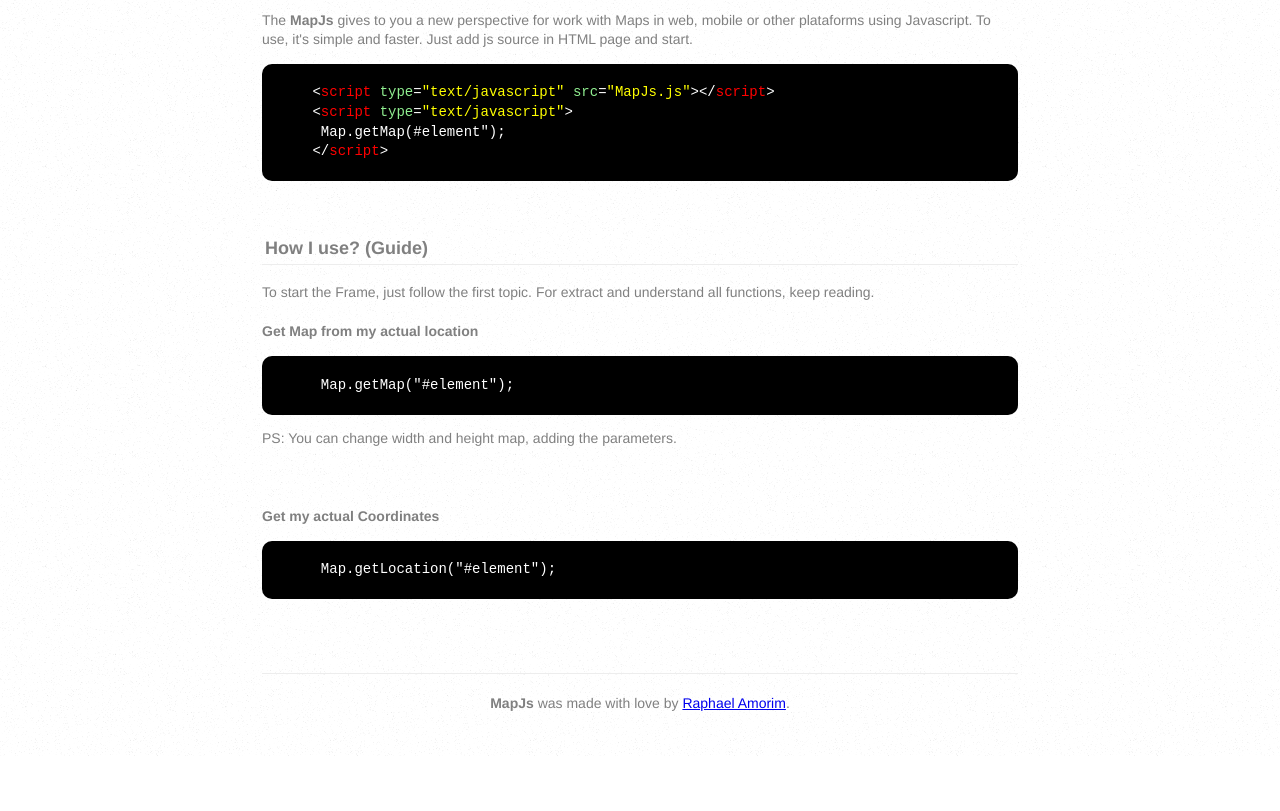
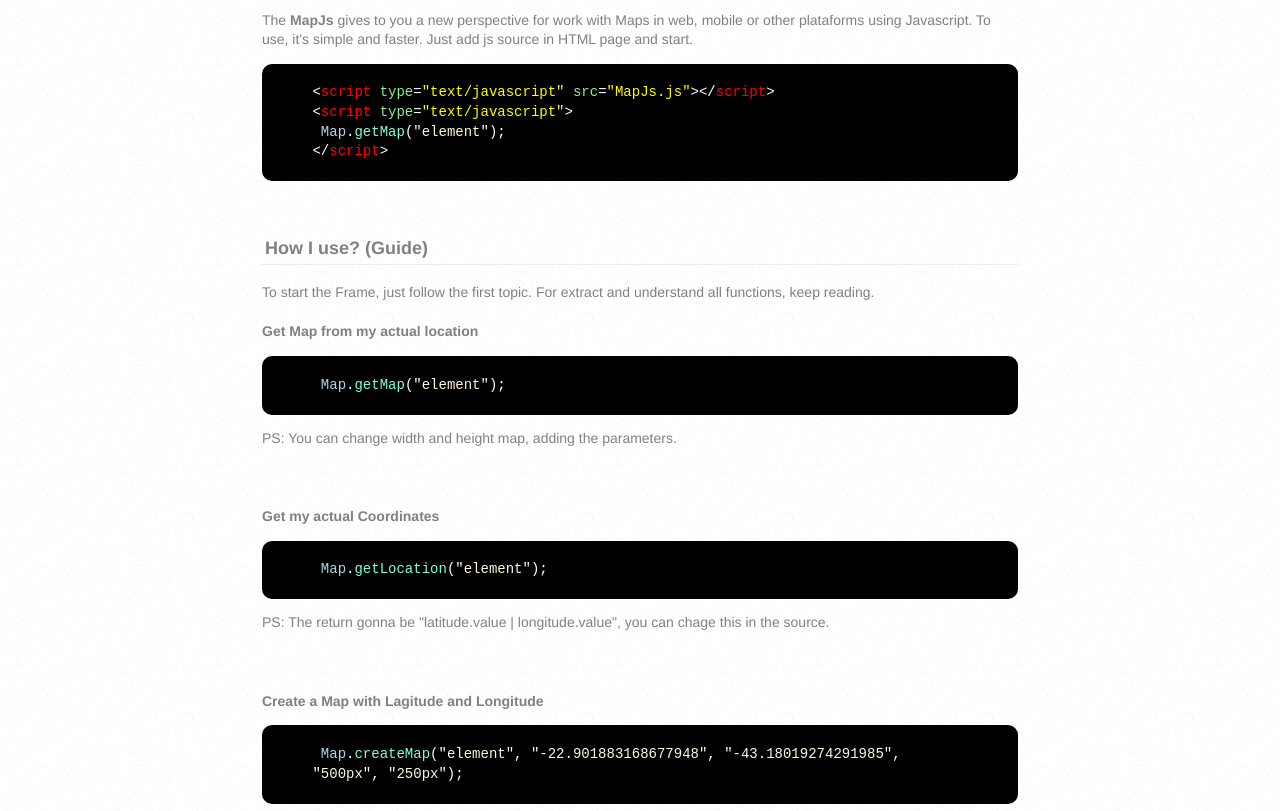
Before and after one commit to regisacaio/MapJs, a plain HTML site: page index.html in a window 1280 px wide. Shown: the part 354-1165 px from the top of the page. Before the commit the page ends 1110 px from the top, so only its background shows below. Drawn offline with Linux system fonts and the light colour scheme.

Commit message:
New Method in the guide.

```diff
--- a/css/style.css
+++ b/css/style.css
@@ -44,6 +44,18 @@ code .cont {
 	color: yellow;
 }
 
+code .class {
+	color: lightblue;
+}
+
+code .method {
+	color: #7FFFD4;
+}
+
+code .par {
+	color: #FFF8DC;
+}
+
 .title, .container {
 	width: 90%;
 	margin: 0px auto;
@@ -64,7 +76,7 @@ code .cont {
 
 .container {
 	margin-bottom: 20px;
-	padding-bottom: 60px;
+	padding-bottom: 40px;
 	border-bottom: 1px solid #ededed;
 }
 
--- a/index.html
+++ b/index.html
@@ -37,7 +37,7 @@
       <code></code>
       <code>&lt;<span class='script'>script</span> <span class='att'>type</span>=<span class='cont'>"text/javascript"</span> <span class='att'>src</span>=<span class='cont'>"MapJs.js"</span>>&lt;/<span class='script'>script</span>></code>
       <code>&lt;<span class='script'>script</span> <span class='att'>type</span>=<span class='cont'>"text/javascript"</span>></code>
-      <code> Map.getMap(#element");</code>
+      <code> <span class='class'>Map</span>.<span class='method'>getMap</span>("<span class='par'>element</span>");</code>
       <code>&lt;/<span class='script'>script</span>></code>
     </pre>
 
@@ -50,7 +50,7 @@
 
     <pre>
       <code></code>
-      <code> Map.getMap("#element");</code>
+      <code> <span class='class'>Map</span>.<span class='method'>getMap</span>("<span class='par'>element</span>");</code>
     </pre>
     PS: You can change width and height map, adding the parameters.
 
@@ -60,8 +60,23 @@
 
     <pre>
       <code></code>
-      <code> Map.getLocation("#element");</code>
+      <code> <span class='class'>Map</span>.<span class='method'>getLocation</span>("<span class='par'>element</span>");</code>
     </pre>
+    PS: The return gonna be "latitude.value | longitude.value", you can chage this in the source.
+
+    <br/><br/><br/><br/>
+
+    <strong>Create a Map with Lagitude and Longitude</strong>
+
+    <pre>
+      <code></code>
+      <code> <span class='class'>Map</span>.<span class='method'>createMap</span>("<span class='par'>element</span>", "<span class='par'>-22.901883168677948</span>", "<span class='par'>-43.18019274291985</span>", </code>
+      <code>"<span class='par'>500px</span>", "<span class='par'>250px</span>");</code>
+    </pre>
+    PS: The parameters (element, latitude, longitude, width, height).
+
+
+    </div>
 
     </div>
 
```
